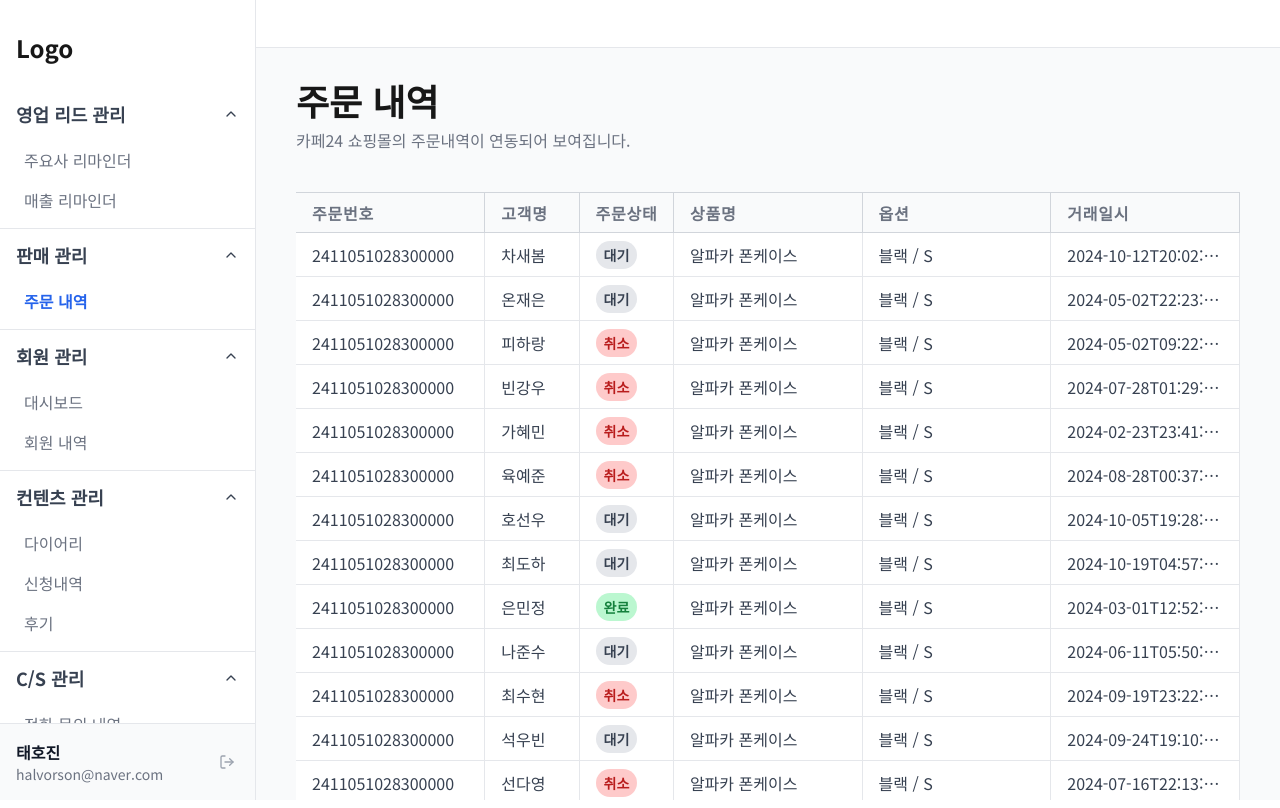
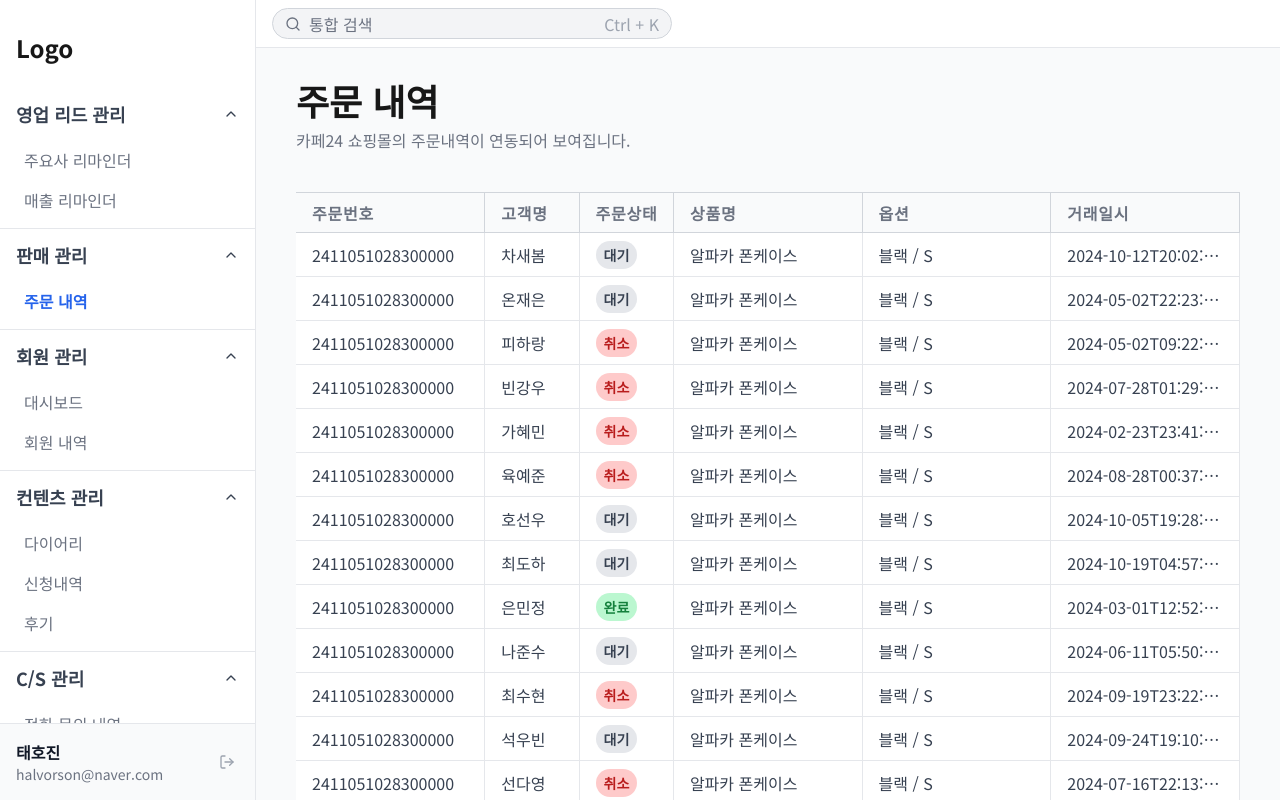
Before and after one commit to hiimjayson/crm, a Next.js app: page /order in a window 1280 px wide. Built offline with nearby package versions, Linux system fonts and the light colour scheme.

Commit message:
feat: add searchbar to GHeader

```diff
--- a/src/app/(dashboard)/layout.tsx
+++ b/src/app/(dashboard)/layout.tsx
@@ -1,15 +1,26 @@
+"use client";
+import {
+  CommandMenu,
+  CommandMenuHandle,
+} from "@/components/common/CommandMenu";
+import { GHeader } from "@/components/common/GHeader";
 import SideBar from "@/components/common/SideBar";
+import { useRef } from "react";
 
 export default function DashboardLayout({
   children,
 }: {
   children: React.ReactNode;
 }) {
+  const commandMenuRef = useRef<CommandMenuHandle>(null);
+
   return (
     <div className="flex h-screen">
+      <CommandMenu ref={commandMenuRef} />
+
       <SideBar />
       <div className="flex flex-col flex-1">
-        <header className="w-full h-12 bg-white border-b border-gray-200" />
+        <GHeader onInputClick={() => commandMenuRef.current?.open()} />
         {children}
       </div>
     </div>
--- a/src/components/common/CommandMenu.tsx
+++ b/src/components/common/CommandMenu.tsx
@@ -1,11 +1,16 @@
 "use client";
 
-import { useEffect, useState } from "react";
+import { forwardRef, useEffect, useState, useImperativeHandle } from "react";
 import { useRouter } from "next/navigation";
 import { Command } from "lucide-react";
 import { MENU_ITEMS } from "@/constants/menu";
 
-export default function CommandMenu() {
+export interface CommandMenuHandle {
+  open: () => void;
+}
+
+export const CommandMenu = forwardRef<CommandMenuHandle>(
+  function CommandMenuBase(_, ref) {
     const [isOpen, setIsOpen] = useState(false);
     const [mounted, setMounted] = useState(false);
     const [search, setSearch] = useState("");
@@ -54,6 +59,10 @@ export default function CommandMenu() {
       router.push(href);
       setIsOpen(false);
     };
+
+    useImperativeHandle(ref, () => ({
+      open: () => setIsOpen(true),
+    }));
 
     if (!mounted) return null;
 
@@ -106,3 +115,4 @@ export default function CommandMenu() {
       </div>
     );
   }
+);
--- /dev/null
+++ b/src/components/common/GHeader/index.tsx
@@ -0,0 +1,23 @@
+"use client";
+
+import { Search } from "lucide-react";
+
+interface Props {
+  onInputClick?: () => void;
+}
+export function GHeader({ onInputClick }: Props) {
+  return (
+    <header className="w-full h-12 px-4 py-2 bg-white border-b border-gray-200">
+      {onInputClick != null ? (
+        <div
+          className="flex items-center gap-2 w-full sm:w-[400px] h-full px-3 rounded-full bg-gray-100 border border-gray-300 text-gray-500 cursor-pointer"
+          onClick={onInputClick}
+        >
+          <Search className="w-4 h-4" />
+          <p>통합 검색</p>
+          <p className="hidden sm:block ml-auto text-gray-400">Ctrl + K</p>
+        </div>
+      ) : null}
+    </header>
+  );
+}
--- a/src/components/common/SideBar/index.tsx
+++ b/src/components/common/SideBar/index.tsx
@@ -2,14 +2,12 @@ import { Suspense } from "react";
 import Section from "./Section";
 import MenuItem from "./MenuItem";
 import Bio from "./Bio";
-import CommandMenu from "../CommandMenu";
 import { MENU_ITEMS } from "@/constants/menu";
 import Link from "next/link";
 
 export default function SideBar() {
   return (
     <>
-      <CommandMenu />
       <nav className="relative w-64 bg-white border-r border-gray-200 h-screen">
         <Link href="/">
           <p className="text-2xl font-bold mt-8 mb-6 ml-4 select-none">Logo</p>
```
Lines whose indentation alone changed are shown as unchanged.
